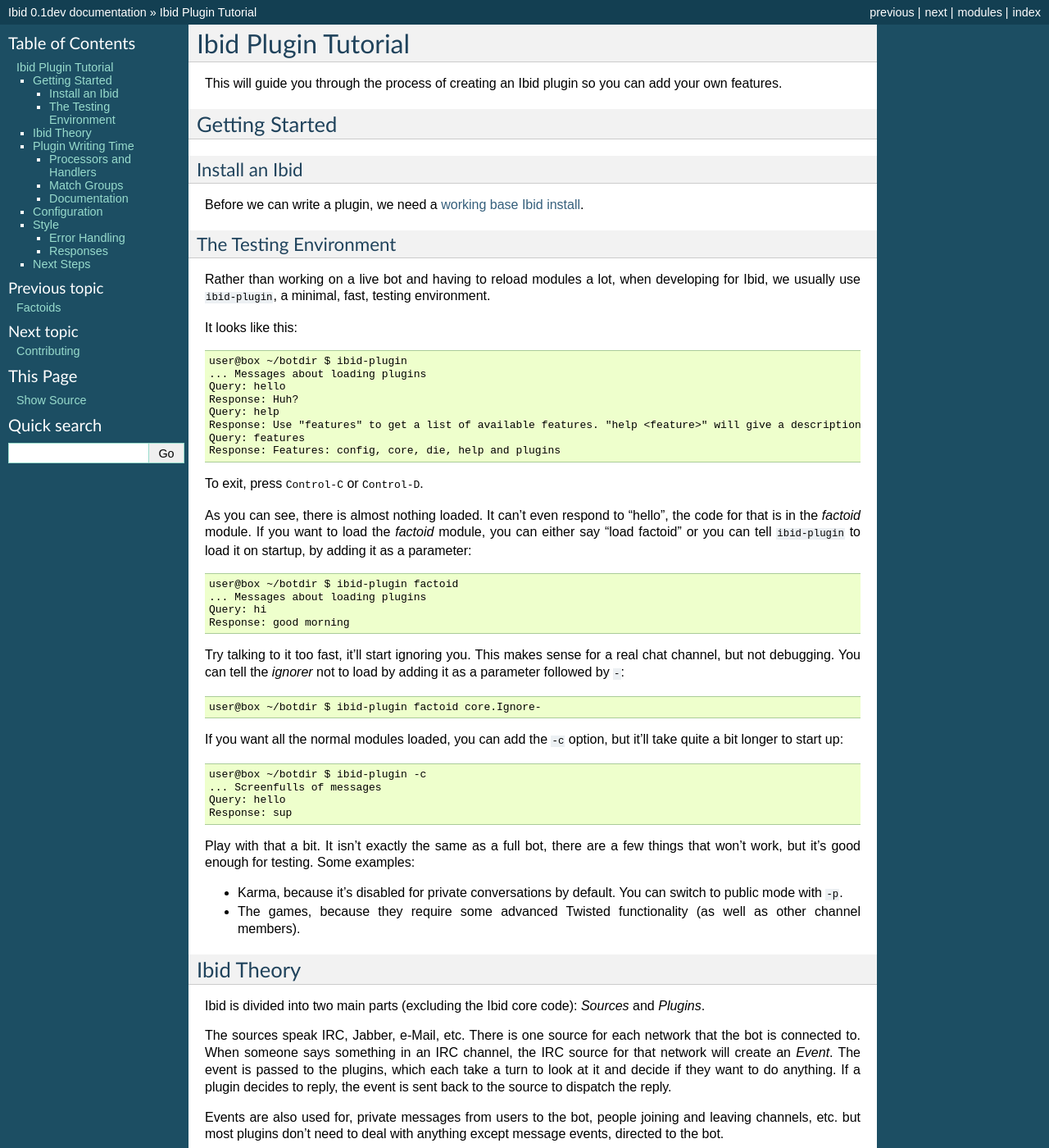
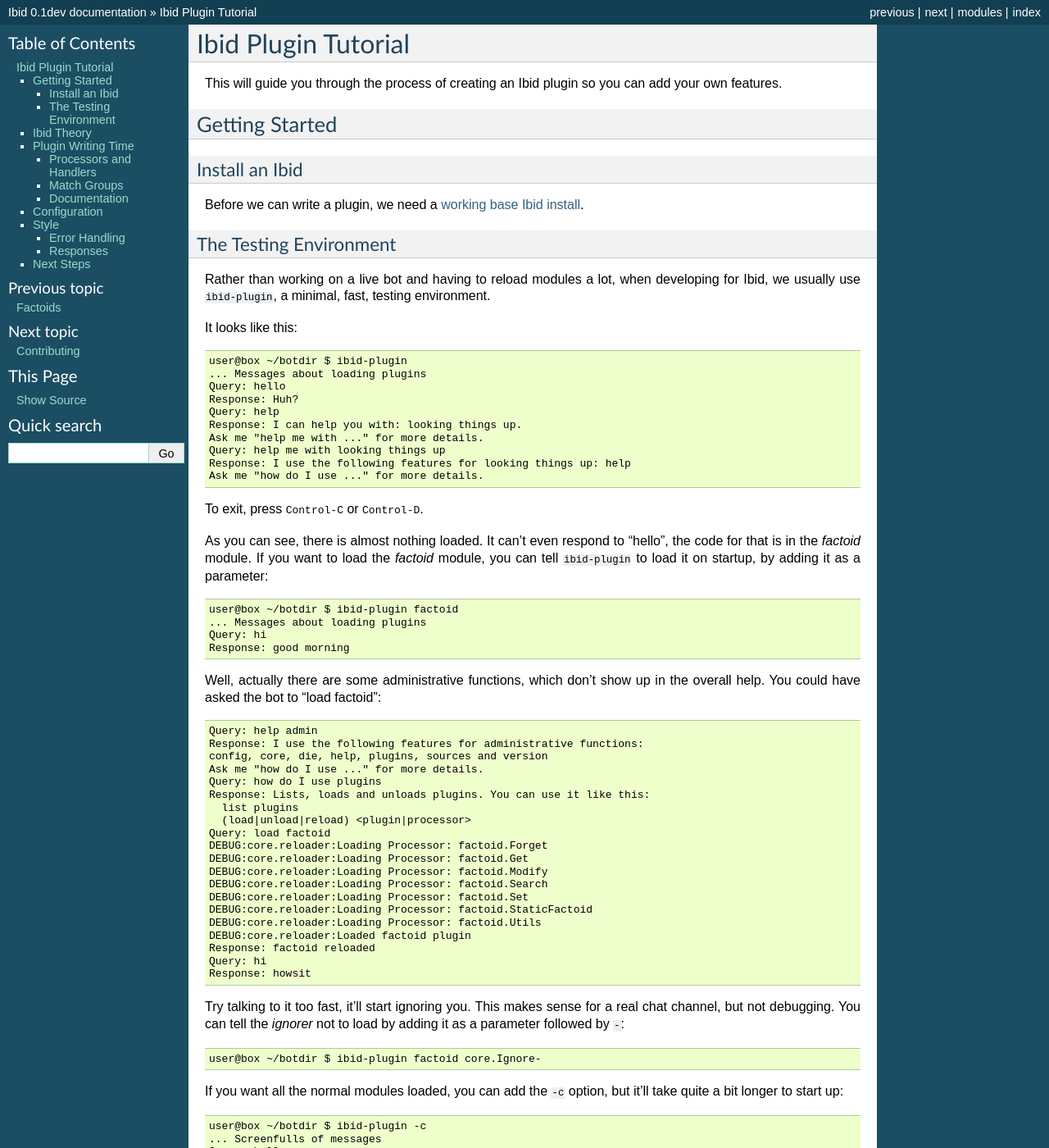
Before and after one commit to ibid/ibid, a Sphinx documentation site: the page built from docs/tutorial.rst, in a window 1280 px wide and 1400 px high. Shown: the whole window at 82% size. Built offline with Sphinx 7.4.7, drawn with Linux system fonts in a browser that asks for light colours; some of the changed text lies outside the part shown.

Commit message:
Update tutorial for new help API

```diff
--- a/docs/tutorial.rst
+++ b/docs/tutorial.rst
@@ -29,23 +29,50 @@ It looks like this::
    Query: hello
    Response: Huh?
    Query: help
-   Response: Use "features" to get a list of available features. "help <feature>" will give a description of the feature, and "usage <feature>" will describe how to use it.
-   Query: features
-   Response: Features: config, core, die, help and plugins
+   Response: I can help you with: looking things up.
+   Ask me "help me with ..." for more details.
+   Query: help me with looking things up
+   Response: I use the following features for looking things up: help
+   Ask me "how do I use ..." for more details.
 
 To exit, press :kbd:`Control-C` or :kbd:`Control-D`.
 
 As you can see, there is almost nothing loaded.
 It can't even respond to "hello", the code for that is in the
 *factoid* module.
-If you want to load the *factoid* module, you can either say "load
-factoid" or you can tell ``ibid-plugin`` to load it on startup, by
+If you want to load the *factoid* module,
+you can tell ``ibid-plugin`` to load it on startup, by
 adding it as a parameter::
 
    user@box ~/botdir $ ibid-plugin factoid
    ... Messages about loading plugins
    Query: hi
    Response: good morning
+
+Well, actually there are some administrative functions, which don't show
+up in the overall help.
+You could have asked the bot to "load factoid"::
+
+   Query: help admin
+   Response: I use the following features for administrative functions:
+   config, core, die, help, plugins, sources and version
+   Ask me "how do I use ..." for more details.
+   Query: how do I use plugins
+   Response: Lists, loads and unloads plugins. You can use it like this:
+     list plugins
+     (load|unload|reload) <plugin|processor>
+   Query: load factoid
+   DEBUG:core.reloader:Loading Processor: factoid.Forget
+   DEBUG:core.reloader:Loading Processor: factoid.Get
+   DEBUG:core.reloader:Loading Processor: factoid.Modify
+   DEBUG:core.reloader:Loading Processor: factoid.Search
+   DEBUG:core.reloader:Loading Processor: factoid.Set
+   DEBUG:core.reloader:Loading Processor: factoid.StaticFactoid
+   DEBUG:core.reloader:Loading Processor: factoid.Utils
+   DEBUG:core.reloader:Loaded factoid plugin
+   Response: factoid reloaded
+   Query: hi
+   Response: howsit
 
 Try talking to it too fast, it'll start ignoring you.
 This makes sense for a real chat channel, but not debugging.
@@ -201,22 +228,26 @@ items, use the dict syntax::
 Documentation
 ^^^^^^^^^^^^^
 
-At the moment you'll see that your plugin doesn't appear in *features*,
-you can fix that with a little more code::
+At the moment you'll see that your plugin doesn't appear in the help
+system.
+You can fix that with a little more code::
 
    from random import randint
 
    from ibid.plugins import Processor, match
    from ibid.utils import human_join
 
-   help = {}
+   features = {}
 
-   help['dice'] = u'Throws multiple dice'
+   features['dice'] = {
+       'description': u'Throws multiple dice',
+       'categories': ('fun',),
+   }
 
    class Dice(Processor):
-       u'roll <number> dice'
+       usage = u'roll <number> dice'
 
-       feature = 'dice'
+       feature = ('dice',)
 
        @match(r'^roll\s+(\d+)\s+dic?e$')
        def multithrow(self, event, number):
@@ -224,10 +255,18 @@ you can fix that with a little more code::
            throws = [unicode(randint(1, 6)) for i in range(number)]
            event.addresponse(u'I threw %s', human_join(throws))
 
-The module-level ``help`` dict specifies descriptions for features
-(*help* command) and the doc-string of the processor gives the
-*usage*.
-"reload tutorial" and you should see "dice" appear in *features*.
+The module-level ``features`` dict specifies descriptions for features
+(given with the usage description) and categories to place the feature
+in.
+You can find a list of available categories in :attr:`ibid.categories`
+and if necessary add a category to it from your module.
+
+The Processor can be linked to a feature by specifying it in the
+`feature` attribute.
+Usage for the Processor's functions (in BNF) goes in a `usage`
+attribute.
+"reload tutorial" and you should see "dice" appear in the features for
+"fun stuff".
 
 Configuration
 -------------
```
